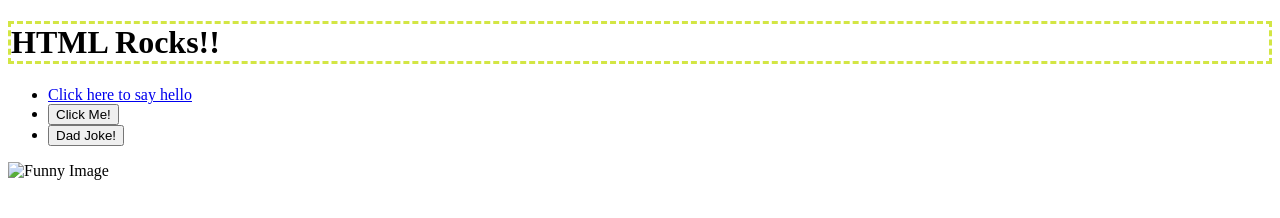
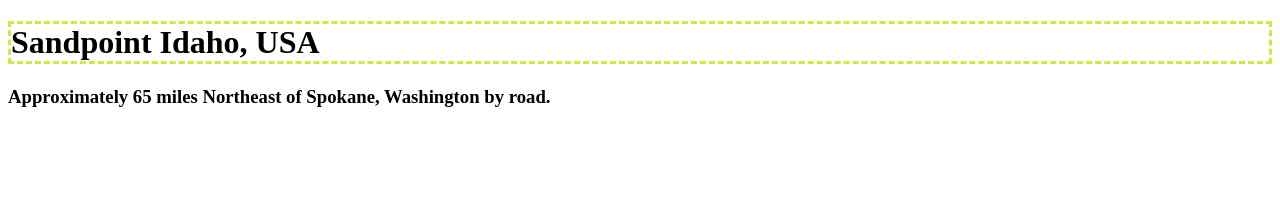
Before and after one commit to kobybarlow/03.04-Lab-Html, a website: page index.html in a window 1280 px wide. Drawn offline with Linux system fonts and the light colour scheme; files that its build step writes are made by us from their sources.

Commit message:
Current Code

```diff
--- a/index.html
+++ b/index.html
@@ -10,16 +10,9 @@
 </head>
 
 <body>
-  <h1>HTML Rocks!!</h1>
-  <ul>
-  <li><a href="/hello">Click here to say hello</a></li>
-  <li><button id="hello-link">Click Me!</button></li>
-  <li><button id="joke-button">Dad Joke!</button></li>
-  <script src="script.js"></script>
-  </ul>
-  <img src="funny.png" alt="Funny Image" width="300" height="200">
-
-  <h2 id="joke-display"></h2>
+  <h1><strong>Sandpoint Idaho, USA</strong></h1>
+  <p></p>
+  <h3>Approximately 65 miles Northeast of Spokane, Washington by road.</h3>
 </body>
 
 </html>
```
